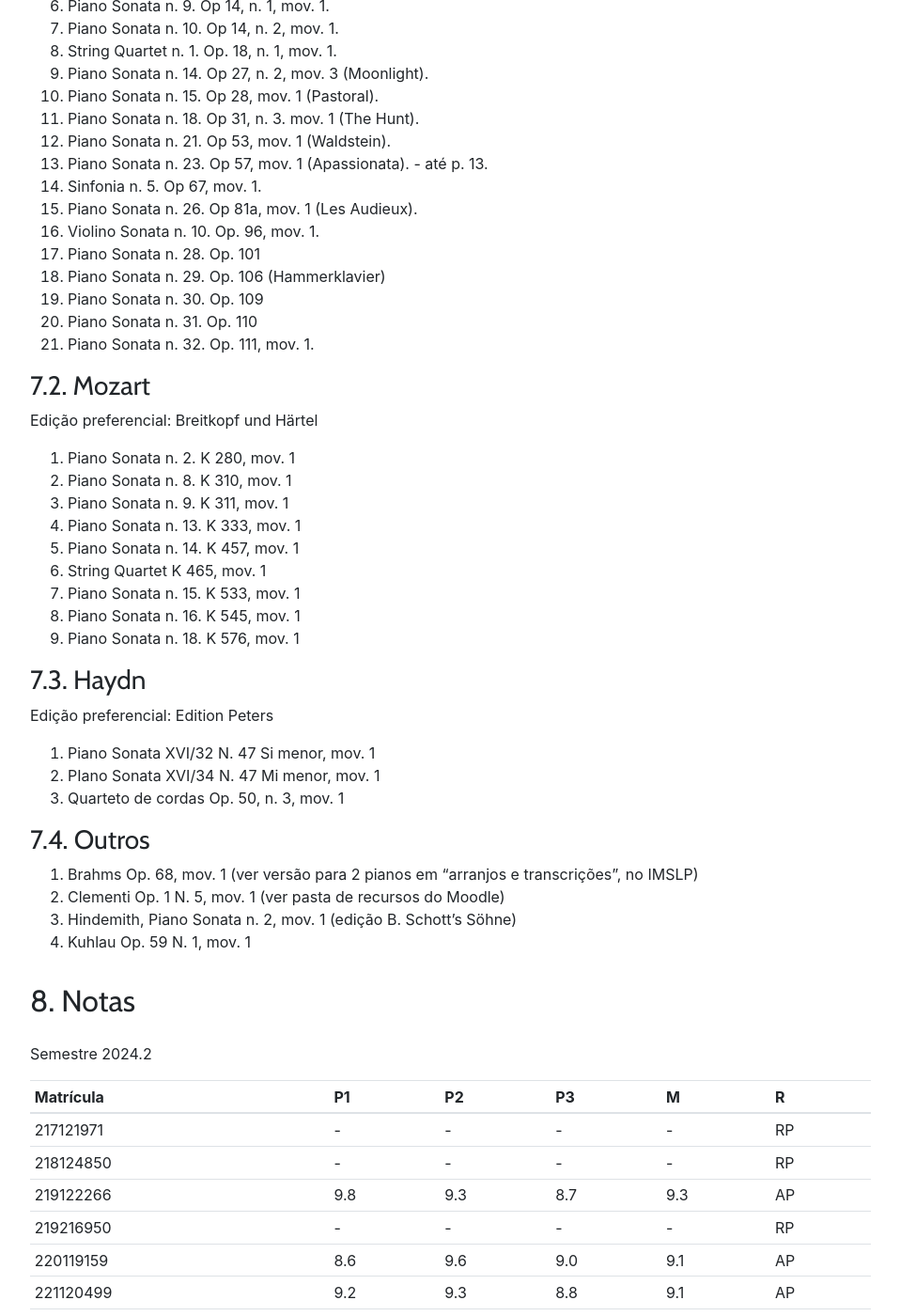
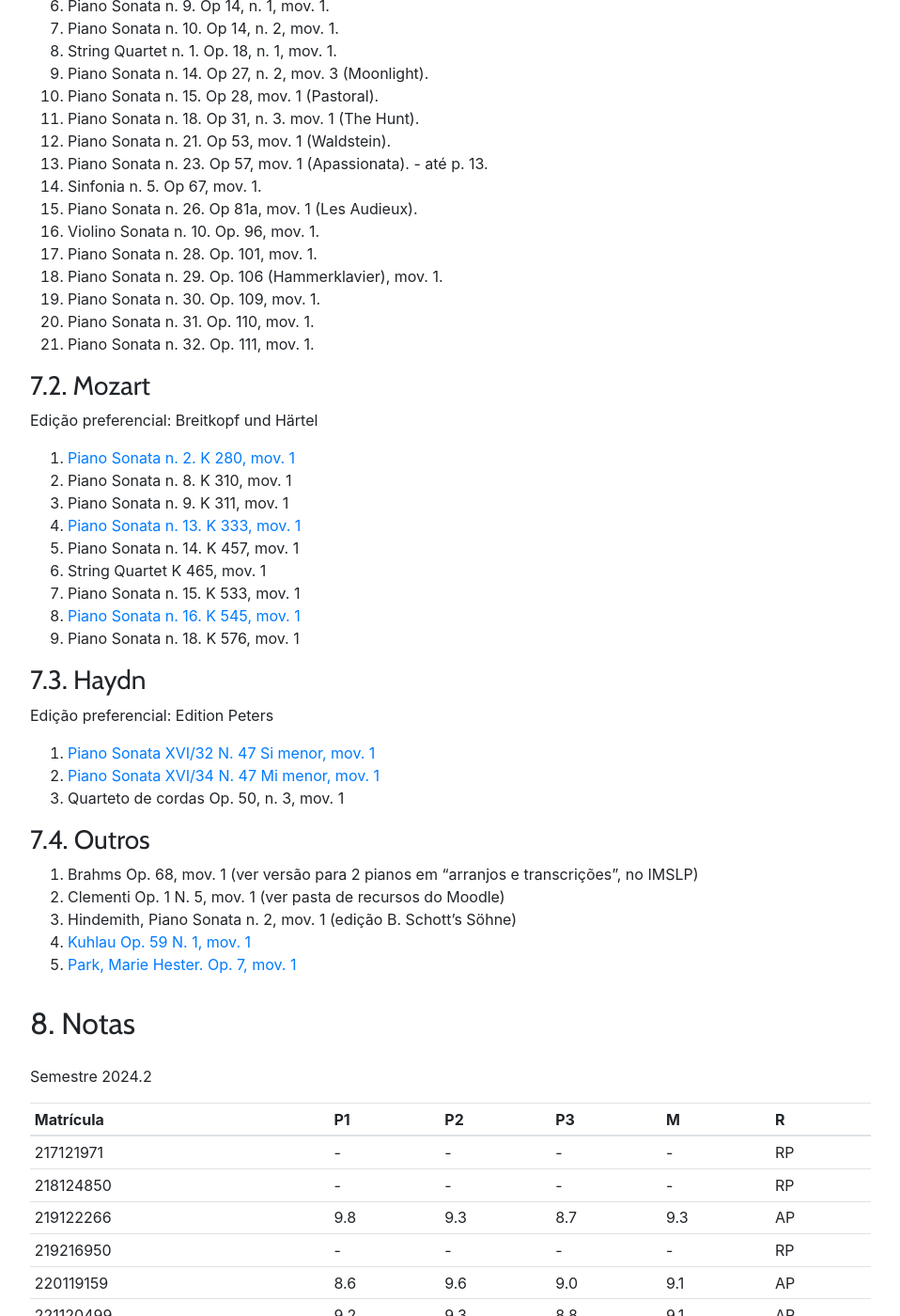
Before and after one commit to kroger/genosmus, a Jekyll site: the page built from _marcos/musa72.md, in a window 1280 px wide and 1400 px high, scrolled down 3903 px. Shown: the whole window at 94% size, without its empty margins (68-1026 px from the left). Built offline with Jekyll 4.4.1, drawn with Linux system fonts in a browser that asks for light colours; nearby versions of some CDN libraries; the table of contents is made by our own code.

Commit message:
Insere links para partituras (parcial)

```diff
--- a/_marcos/musa72.md
+++ b/_marcos/musa72.md
@@ -134,7 +134,7 @@ O material para análise está inteiramente disponível no site do [IMSLP](https
 
 Edição preferencial: Breitkopf und Härtel, reimpressa pela E.F. Kalmus.
 
-1. Piano Sonata n. 1. Op 2, n. 1, mov. 1.
+1. [Piano Sonata n. 1. Op 2, n. 1, mov. 1.](https://imslp.org/wiki/Piano_Sonata_No.1,_Op.2_No.1_(Beethoven,_Ludwig_van))
 1. Piano Sonata n. 2. Op 2, n. 2, mov. 1.
 1. Piano Sonata n. 3. Op 2, n. 3, mov. 1.
 1. Piano Sonata n. 5. Op 10, n. 1, mov. 1 (Little Pathétique).
@@ -150,32 +150,32 @@ Edição preferencial: Breitkopf und Härtel, reimpressa pela E.F. Kalmus.
 1. Sinfonia n. 5. Op 67, mov. 1.
 1. Piano Sonata n. 26. Op 81a, mov. 1 (Les Audieux).
 1. Violino Sonata n. 10. Op. 96, mov. 1.
-1. Piano Sonata n. 28. Op. 101
-1. Piano Sonata n. 29. Op. 106 (Hammerklavier)
-1. Piano Sonata n. 30. Op. 109
-1. Piano Sonata n. 31. Op. 110
+1. Piano Sonata n. 28. Op. 101, mov. 1.
+1. Piano Sonata n. 29. Op. 106 (Hammerklavier), mov. 1.
+1. Piano Sonata n. 30. Op. 109, mov. 1.
+1. Piano Sonata n. 31. Op. 110, mov. 1.
 1. Piano Sonata n. 32. Op. 111, mov. 1.
 
 ### 7.2. Mozart
 
 Edição preferencial: Breitkopf und Härtel
 
-1. Piano Sonata n. 2. K 280, mov. 1
+1. [Piano Sonata n. 2. K 280, mov. 1](https://imslp.org/wiki/Piano_Sonata_No.2_in_F_major,_K.280/189e_(Mozart,_Wolfgang_Amadeus))
 1. Piano Sonata n. 8. K 310, mov. 1
 1. Piano Sonata n. 9. K 311, mov. 1
-1. Piano Sonata n. 13. K 333, mov. 1
+1. [Piano Sonata n. 13. K 333, mov. 1](https://imslp.org/wiki/Piano_Sonata_No.13_in_B-flat_major,_K.333/315c_(Mozart,_Wolfgang_Amadeus))
 1. Piano Sonata n. 14. K 457, mov. 1
 1. String Quartet K 465, mov. 1
 1. Piano Sonata n. 15. K 533, mov. 1
-1. Piano Sonata n. 16. K 545, mov. 1
+1. [Piano Sonata n. 16. K 545, mov. 1](https://imslp.org/wiki/Piano_Sonata_No.16_in_C_major,_K.545_(Mozart,_Wolfgang_Amadeus))
 1. Piano Sonata n. 18. K 576, mov. 1
 
 ### 7.3. Haydn
 
 Edição preferencial: Edition Peters
 
-1. Piano Sonata XVI/32 N. 47 Si menor, mov. 1
-1. PIano Sonata XVI/34 N. 47 Mi menor, mov. 1
+1. [Piano Sonata XVI/32 N. 47 Si menor, mov. 1](https://imslp.org/wiki/Keyboard_Sonata_in_B_minor,_Hob.XVI:32_(Haydn,_Joseph))
+1. [Piano Sonata XVI/34 N. 47 Mi menor, mov. 1](https://imslp.org/wiki/Keyboard_Sonata_in_E_minor,_Hob.XVI:34_(Haydn,_Joseph))
 2. Quarteto de cordas  Op. 50, n. 3, mov. 1
 
 ### 7.4. Outros
@@ -183,7 +183,8 @@ Edição preferencial: Edition Peters
 1. Brahms Op. 68, mov. 1 (ver versão para 2 pianos em "arranjos e transcrições", no IMSLP)
 1. Clementi Op. 1 N. 5, mov. 1 (ver pasta de recursos do Moodle)
 1. Hindemith, Piano Sonata n. 2, mov. 1 (edição B.  Schott's Söhne)
-1. Kuhlau Op. 59 N. 1, mov. 1
+1. [Kuhlau Op. 59 N. 1, mov. 1](https://imslp.org/wiki/3_Sonatas,_Op.59_(Kuhlau,_Friedrich))
+1. [Park, Marie Hester. Op. 7, mov. 1](https://imslp.org/wiki/Piano_Sonata_in_C_major%2C_Op.7_(Park%2C_Maria_Hester))
 
 ## 8. Notas
 
```
